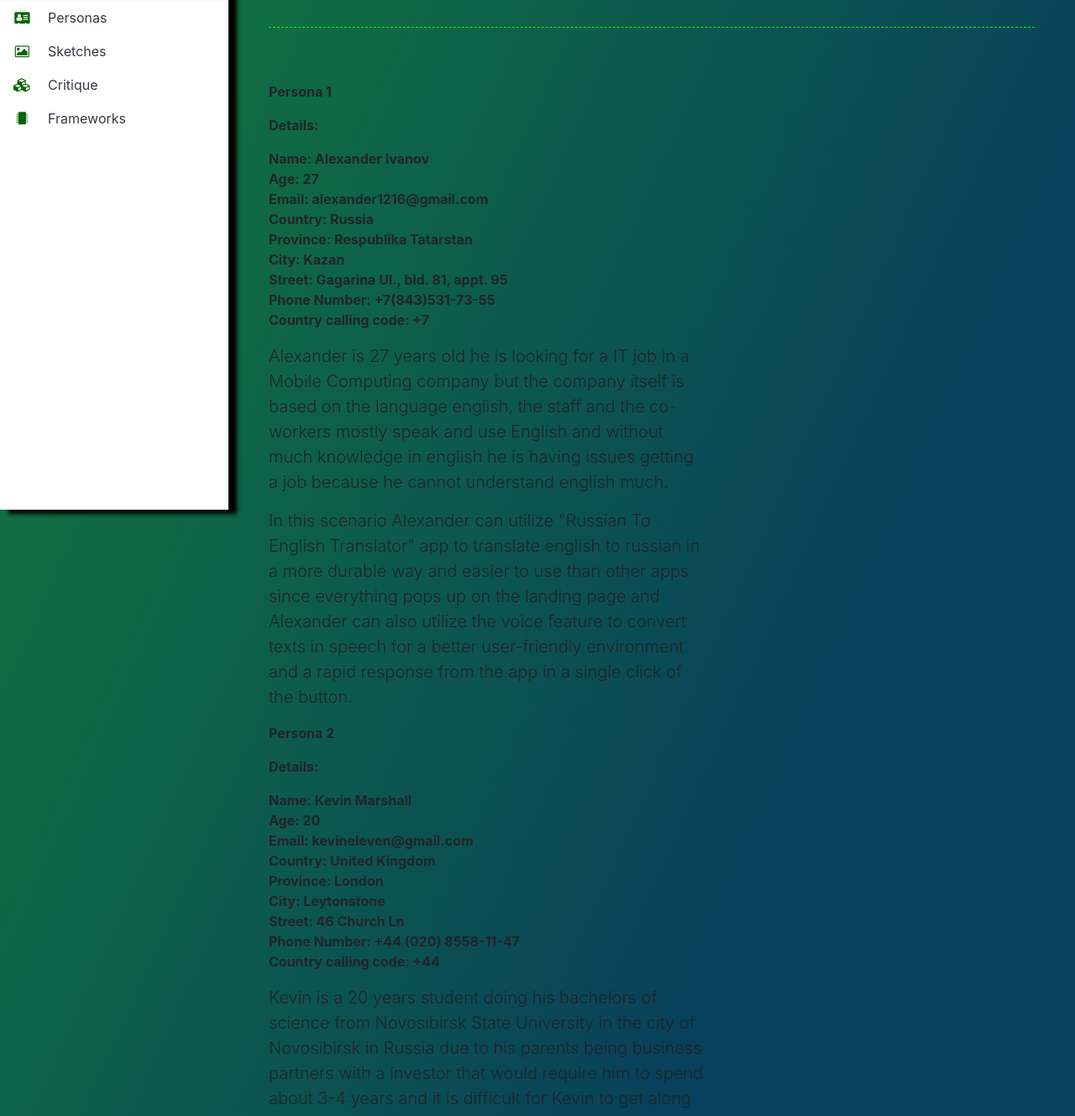
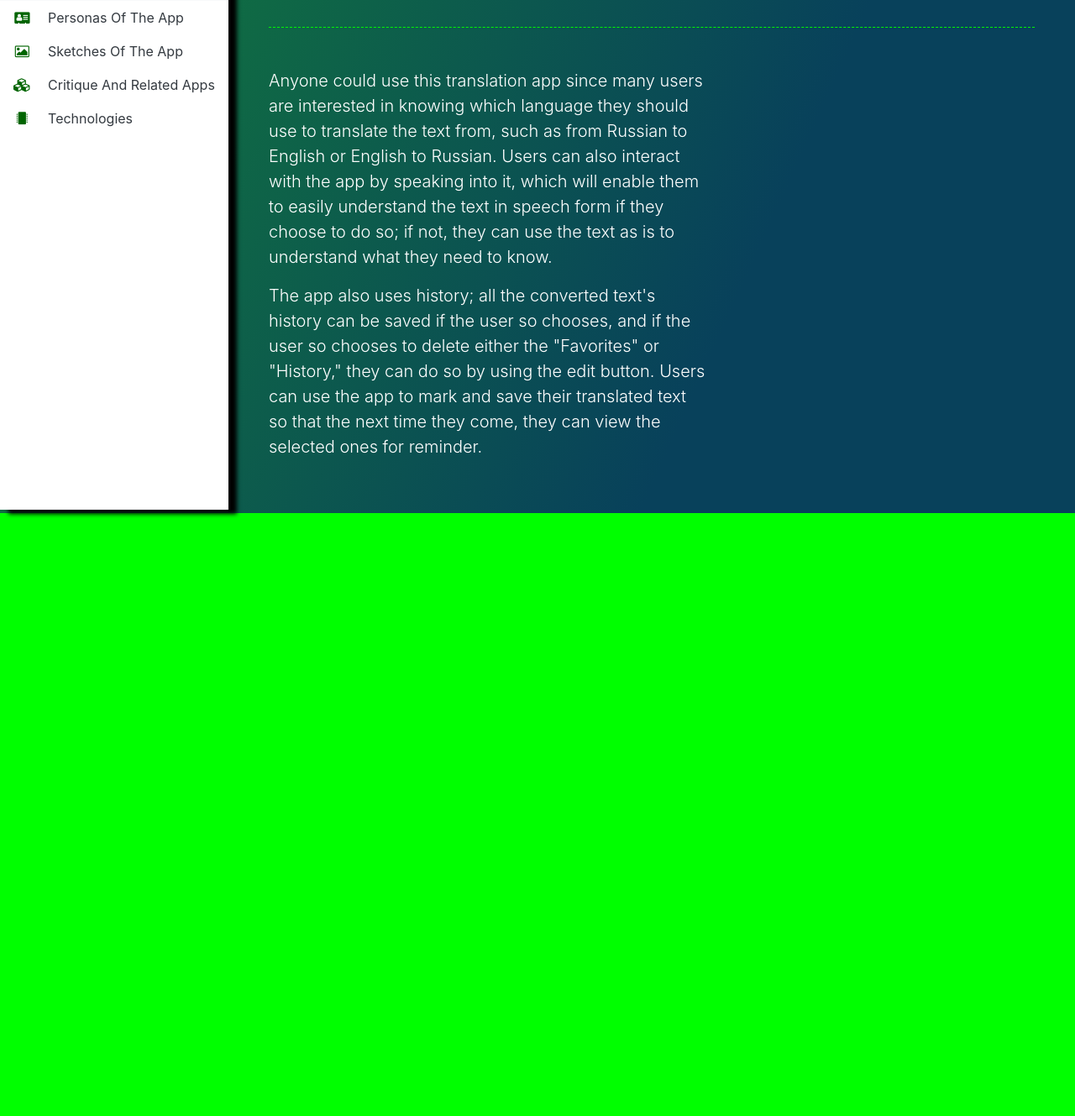
Before and after one commit to aemal55/Mobile-Computing-Assignment-1, a plain HTML site: page personas.html in a window 1280 px wide. Shown: the part 193-1522 px from the top of the page at 84% size. After the commit the page ends 804 px from the top, so only its background shows below. Drawn offline with nearby package versions, Linux system fonts and the light colour scheme; a script that the page names is missing.

Commit message:
Sample File 1

```diff
--- a/personas.html
+++ b/personas.html
@@ -25,31 +25,31 @@
     <li class="nav-item">
       <a href="index.html" class="nav-link text-dark bg-light">
                 <i class="fa fa-flag-checkered mr-3 text-primary fa-fw"></i>
-                Goal
+                Goal of the App
             </a>
     </li>
     <li class="nav-item">
       <a href="personas.html" class="nav-link text-dark">
                 <i class="fa fa-address-card mr-3 text-primary fa-fw"></i>
-                Personas
+                Personas of the App
             </a>
     </li>
     <li class="nav-item">
       <a href="sketches.html" class="nav-link text-dark">
                 <i class="fa fa-picture-o mr-3 text-primary fa-fw"></i>
-                Sketches
+                Sketches of the App
             </a>
     </li>
     <li class="nav-item">
         <a href="critique.html" class="nav-link text-dark">
                   <i class="fa fa-cubes mr-3 text-primary fa-fw"></i>
-                  Critique
+                  Critique and Related Apps
               </a>
       </li>
     <li class="nav-item">
       <a href="tech.html" class="nav-link text-dark">
             <i class="fa fa-microchip mr-3 text-primary fa-fw"></i>
-            Frameworks
+            Technologies
             </a>
 </li>
   </ul>
@@ -62,47 +62,13 @@
   <button id="sidebarCollapse" type="button" class="btn btn-light bg-white rounded-pill shadow-sm px-4 mb-4"><i class="fa fa-bars mr-2"></i><small class="text-uppercase font-weight-bold">Menu</small></button>
 
   <!--Content -->
-  <h2 class="display-4 text-black">Personas</h2>
-  <p class="lead text-black mb-0"></p>
+  <h2 class="display-4 text-white">Personas of the App</h2>
+  <p class="lead text-white mb-0"></p>
   <div class="separator"></div>
-  <div class="row text-black">
+  <div class="row text-white">
     <div class="col-lg-7">
-     <p class="lead"></p>
-      <dt>Persona 1</dt>
-	 <p class="lead"></p>
-	    <dt>Details:</dt>
-	 <p class="lead"></p>
-		<dt>Name: Alexander Ivanov</dt>
-		<dt>Age: 27</dt>
-		<dt>Email: alexander1216@gmail.com </dt>
-		<dt>Country: Russia </dt>
-		<dt>Province: Respublika Tatarstan</dt>
-		<dt>City: Kazan</dt>
-		<dt>Street: Gagarina Ul., bld. 81, appt. 95</dt>
-		<dt>Phone Number: +7(843)531-73-55</dt>
-		<dt>Country calling code:  +7</dt>
-	<p class="lead"></p>
-	<p class="lead">Alexander is 27 years old he is looking for a IT job in a Mobile Computing company but the company itself is based on the language english, the staff and the co-workers mostly speak and use English and without much knowledge in english he is having issues getting a job because he cannot understand english much.</p>
-	<p class="lead"></p>
-	<p class="lead">In this scenario Alexander can utilize "Russian To English Translator" app to translate english to russian in a more durable way and easier to use than other apps since everything pops up on the landing page and Alexander can also utilize the voice feature to convert texts in speech for a better user-friendly environment and a rapid response from the app in a single click of the button.</p>
-	<p class="lead"></p>
-	    <dt>Persona 2</dt>
-	<p class="lead"></p>
-	    <dt>Details:</dt>
-	<p class="lead"></p>
-		<dt>Name: Kevin Marshall</dt>
-		<dt>Age: 20</dt>
-		<dt>Email: kevineleven@gmail.com </dt>
-		<dt>Country: United Kingdom </dt>
-		<dt>Province: London</dt>
-		<dt>City: Leytonstone</dt>
-		<dt>Street: 46 Church Ln</dt>
-		<dt>Phone Number: +44 (020) 8558-11-47</dt>
-		<dt>Country calling code: +44</dt>
-	<p class="lead"></p>
-	<p class="lead">Kevin is a 20 years student doing his bachelors of science from Novosibirsk State University in the city of Novosibirsk in Russia due to his parents being business partners with a investor that would require him to spend about 3-4 years and it is difficult for Kevin to get along the language barrier in Russia since majority of the people converse in russian rather than english</p>
-	<p class="lead"></p>
-	<p class="lead">In this case, this app can help Kevin in translating and understanding the basic converses of different texts in english to russian more fast and recieve a decent feedback from the app to help him in settle into the new environment by utilizing this app along with it's voice feature and other elements to save, update and delete if he chooses to do so.</p>
+      <p class="lead">Anyone could use this translation app since many users are interested in knowing which language they should use to translate the text from, such as from Russian to English or English to Russian. Users can also interact with the app by speaking into it, which will enable them to easily understand the text in speech form if they choose to do so; if not, they can use the text as is to understand what they need to know.</p>
+      <p class="lead">The app also uses history; all the converted text's history can be saved if the user so chooses, and if the user so chooses to delete either the "Favorites" or "History," they can do so by using the edit button. Users can use the app to mark and save their translated text so that the next time they come, they can view the selected ones for reminder.<a style="font-weight:bold" href="sketches.html" class="text-primary"></a></p>
     </div>
   </div>
 </div>
```
